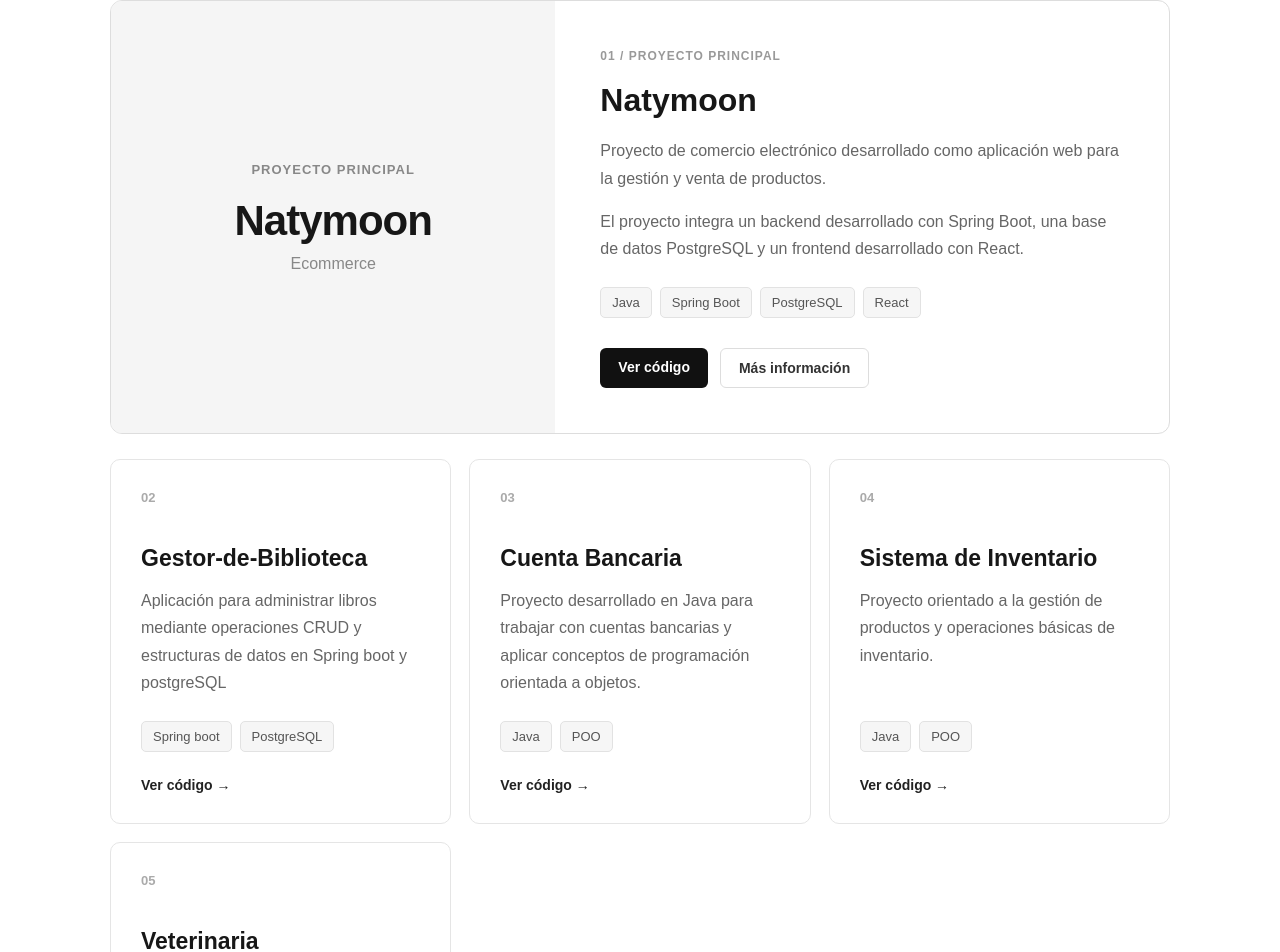
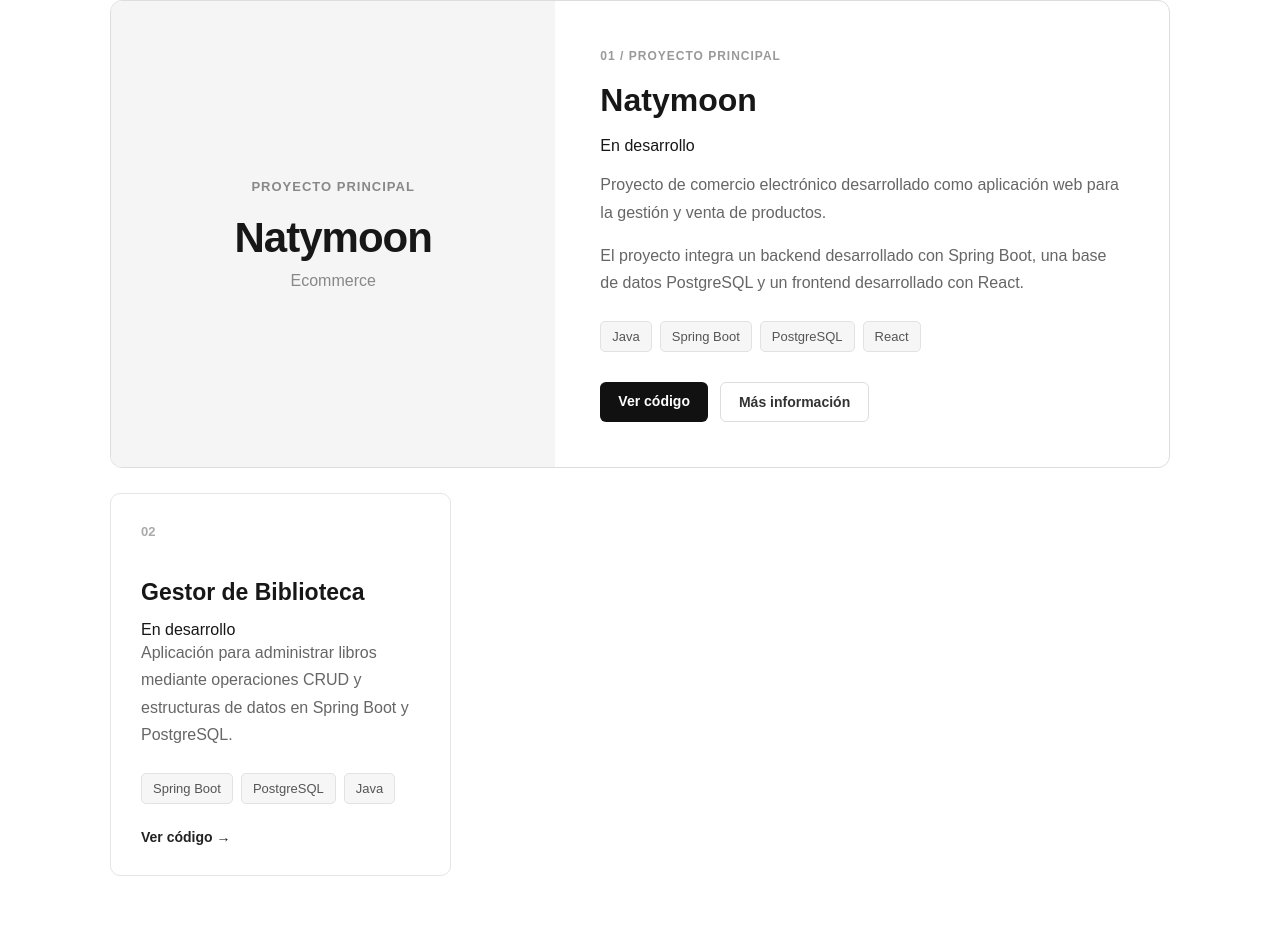
Before and after one commit to pepe907/Mi-Portafolio, a React (Vite) app: page / in a window 1280 px wide. Shown: the part 2409-3361 px from the top of the page. Built offline with nearby package versions, Linux system fonts and the light colour scheme.

Commit message:
feat: Modificacion de proyectos

```diff
--- a/src/App.jsx
+++ b/src/App.jsx
@@ -2,36 +2,13 @@ import './App.css'
 
 const proyectos = [
   {
-    nombre: 'Gestor-de-Biblioteca',
+    nombre: 'Gestor de Biblioteca',
     descripcion:
-      'Aplicación para administrar libros mediante operaciones CRUD y estructuras de datos en Spring boot y postgreSQL',
-    tecnologias: ['Spring boot', 'PostgreSQL'],
+      'Aplicación para administrar libros mediante operaciones CRUD y estructuras de datos en Spring Boot y PostgreSQL.',
+    tecnologias: ['Spring Boot', 'PostgreSQL', 'Java'],
+    estado: 'En desarrollo',
     enlace:
       'https://github.com/pepe907/Gestor-de-biblioteca/tree/main/src/main/java/com/Gestor_biblioteca/biblioteca',
-  },
-  {
-    nombre: 'Cuenta Bancaria',
-    descripcion:
-      'Proyecto desarrollado en Java para trabajar con cuentas bancarias y aplicar conceptos de programación orientada a objetos.',
-    tecnologias: ['Java', 'POO'],
-    enlace:
-      'https://github.com/pepe907/Proyectos_java/tree/main/src/CuentaBancaria',
-  },
-  {
-    nombre: 'Sistema de Inventario',
-    descripcion:
-      'Proyecto orientado a la gestión de productos y operaciones básicas de inventario.',
-    tecnologias: ['Java', 'POO'],
-    enlace:
-      'https://github.com/pepe907/Proyectos_java/tree/main/src/Sistema_De_Inventario',
-  },
-  {
-    nombre: 'Veterinaria',
-    descripcion:
-      'Sistema desarrollado en Java para practicar programación orientada a objetos y organización de clases.',
-    tecnologias: ['Java', 'POO'],
-    enlace:
-      'https://github.com/pepe907/Proyectos_java/tree/main/src/Veterinaria',
   },
 ]
 
@@ -42,6 +19,7 @@ function App() {
         <a href="#inicio" className="logo">
           Agustín
         </a>
+
         <nav>
           <a href="#inicio">Inicio</a>
           <a href="#sobre-mi">Sobre mí</a>
@@ -52,16 +30,14 @@ function App() {
       </header>
 
       <main>
+        {/* PRESENTACIÓN */}
         <section id="inicio" className="presentacion">
-          <p className="saludo">
-            Hola, soy
-          </p>
-          <h1>
-            Agustín Enrique Cabezas Yanguma
-          </h1>
-          <h2>
-            Estudiante de Análisis y Desarrollo de Software
-          </h2>
+          <p className="saludo">Hola, soy</p>
+
+          <h1>Agustín Enrique Cabezas Yanguma</h1>
+
+          <h2>Estudiante de Análisis y Desarrollo de Software</h2>
+
           <p className="descripcion">
             En formación en desarrollo backend, con conocimientos en
             Java, Spring Boot, SQL, PostgreSQL y desarrollo de
@@ -96,15 +72,14 @@ function App() {
           </div>
         </section>
 
+        {/* SOBRE MÍ */}
         <section
           id="sobre-mi"
           className="seccion sobre-mi"
         >
           <div className="titulo-seccion">
             <span>01</span>
-            <h2>
-              Sobre mí
-            </h2>
+            <h2>Sobre mí</h2>
           </div>
 
           <div className="sobre-mi-contenido">
@@ -114,11 +89,13 @@ function App() {
                 con formación en programación y enfoque en desarrollo
                 backend.
               </p>
+
               <p>
                 Actualmente estoy fortaleciendo mis conocimientos en
                 Java, Spring Boot, SQL y desarrollo de aplicaciones
                 web.
               </p>
+
               <p>
                 Me interesa seguir desarrollando proyectos prácticos
                 que me permitan mejorar mis habilidades y adquirir
@@ -131,14 +108,17 @@ function App() {
                 <strong>Enfoque</strong>
                 <span>Backend</span>
               </div>
+
               <div>
                 <strong>Lenguaje principal</strong>
                 <span>Java</span>
               </div>
+
               <div>
                 <strong>Base de datos</strong>
                 <span>PostgreSQL</span>
               </div>
+
               <div>
                 <strong>Formación</strong>
                 <span>SENA - ADSO</span>
@@ -147,25 +127,20 @@ function App() {
           </div>
         </section>
 
+        {/* TECNOLOGÍAS */}
         <section
           id="tecnologias"
           className="seccion tecnologias"
         >
           <div className="titulo-seccion">
             <span>02</span>
-            <h2>
-              Tecnologías
-            </h2>
+            <h2>Tecnologías</h2>
           </div>
 
           <div className="tecnologias-grid">
             <article className="tecnologia">
-              <div className="tecnologia-numero">
-                01
-              </div>
-              <h3>
-                Java
-              </h3>
+              <div className="tecnologia-numero">01</div>
+              <h3>Java</h3>
               <p>
                 Programación orientada a objetos, estructuras de datos
                 y desarrollo de aplicaciones.
@@ -173,24 +148,16 @@ function App() {
             </article>
 
             <article className="tecnologia">
-              <div className="tecnologia-numero">
-                02
-              </div>
-              <h3>
-                Spring Boot
-              </h3>
+              <div className="tecnologia-numero">02</div>
+              <h3>Spring Boot</h3>
               <p>
                 Desarrollo de aplicaciones backend y APIs REST.
               </p>
             </article>
 
             <article className="tecnologia">
-              <div className="tecnologia-numero">
-                03
-              </div>
-              <h3>
-                PostgreSQL
-              </h3>
+              <div className="tecnologia-numero">03</div>
+              <h3>PostgreSQL</h3>
               <p>
                 Diseño, relaciones, consultas y manejo de bases de
                 datos relacionales.
@@ -198,36 +165,24 @@ function App() {
             </article>
 
             <article className="tecnologia">
-              <div className="tecnologia-numero">
-                04
-              </div>
-              <h3>
-                React
-              </h3>
+              <div className="tecnologia-numero">04</div>
+              <h3>React</h3>
               <p>
                 Desarrollo de interfaces web mediante componentes.
               </p>
             </article>
 
             <article className="tecnologia">
-              <div className="tecnologia-numero">
-                05
-              </div>
-              <h3>
-                Git & GitHub
-              </h3>
+              <div className="tecnologia-numero">05</div>
+              <h3>Git & GitHub</h3>
               <p>
                 Control de versiones y administración de proyectos.
               </p>
             </article>
 
             <article className="tecnologia">
-              <div className="tecnologia-numero">
-                06
-              </div>
-              <h3>
-                SQL
-              </h3>
+              <div className="tecnologia-numero">06</div>
+              <h3>SQL</h3>
               <p>
                 Consultas, relaciones y operaciones sobre bases de
                 datos.
@@ -236,34 +191,31 @@ function App() {
           </div>
         </section>
 
+        {/* PROYECTOS */}
         <section
           id="proyectos"
           className="seccion proyectos"
         >
           <div className="titulo-seccion">
             <span>03</span>
-            <h2>
-              Proyectos
-            </h2>
+            <h2>Proyectos</h2>
           </div>
 
           <p className="introduccion-proyectos">
-            Algunos de los proyectos que he desarrollado durante mi
-            proceso de formación.
+            Proyectos que estoy desarrollando durante mi proceso
+            de formación.
           </p>
 
+          {/* NATYMOON */}
           <article className="proyecto proyecto-destacado">
             <div className="proyecto-visual">
               <div className="visual-contenido">
                 <span className="visual-etiqueta">
                   Proyecto principal
                 </span>
-                <h3>
-                  Natymoon
-                </h3>
-                <p>
-                  Ecommerce
-                </p>
+
+                <h3>Natymoon</h3>
+                <p>Ecommerce</p>
               </div>
             </div>
 
@@ -271,13 +223,18 @@ function App() {
               <span className="proyecto-numero">
                 01 / PROYECTO PRINCIPAL
               </span>
-              <h3>
-                Natymoon
-              </h3>
+
+              <h3>Natymoon</h3>
+
+              <span className="estado-proyecto">
+                En desarrollo
+              </span>
+
               <p>
                 Proyecto de comercio electrónico desarrollado como
                 aplicación web para la gestión y venta de productos.
               </p>
+
               <p>
                 El proyecto integra un backend desarrollado con
                 Spring Boot, una base de datos PostgreSQL y un
@@ -300,6 +257,7 @@ function App() {
                 >
                   Ver código
                 </a>
+
                 <a
                   href="#contacto"
                   className="boton-proyecto boton-proyecto-secundario"
@@ -310,6 +268,7 @@ function App() {
             </div>
           </article>
 
+          {/* GESTOR DE BIBLIOTECA */}
           <div className="proyectos-grid">
             {proyectos.map((proyecto, index) => (
               <article
@@ -319,12 +278,14 @@ function App() {
                 <div className="proyecto-card-numero">
                   {String(index + 2).padStart(2, '0')}
                 </div>
-                <h3>
-                  {proyecto.nombre}
-                </h3>
-                <p>
-                  {proyecto.descripcion}
-                </p>
+
+                <h3>{proyecto.nombre}</h3>
+
+                <span className="estado-proyecto">
+                  {proyecto.estado}
+                </span>
+
+                <p>{proyecto.descripcion}</p>
 
                 <div className="tecnologias-proyecto">
                   {proyecto.tecnologias.map((tecnologia) => (
@@ -347,24 +308,23 @@ function App() {
           </div>
         </section>
 
+        {/* CURRICULUM */}
         <section className="seccion cv">
           <div className="titulo-seccion">
             <span>04</span>
-            <h2>
-              Curriculum Vitae
-            </h2>
+            <h2>Curriculum Vitae</h2>
           </div>
 
           <div className="cv-contenido">
             <div>
-              <h3>
-                Mi hoja de vida
-              </h3>
+              <h3>Mi hoja de vida</h3>
+
               <p>
                 Consulta mi formación académica, conocimientos,
                 proyectos y certificaciones.
               </p>
             </div>
+
             <a
               href="/CV-Agustin-Cabezas.pdf"
               target="_blank"
@@ -376,16 +336,15 @@ function App() {
           </div>
         </section>
 
+        {/* CONTACTO */}
         <section
           id="contacto"
           className="contacto"
         >
-          <span className="contacto-numero">
-            05
-          </span>
-          <h2>
-            ¿Quieres conocer mis proyectos?
-          </h2>
+          <span className="contacto-numero">05</span>
+
+          <h2>¿Quieres conocer mis proyectos?</h2>
+
           <p>
             Puedes encontrar mi código y proyectos en GitHub.
           </p>
@@ -412,6 +371,7 @@ function App() {
         </section>
       </main>
 
+      {/* FOOTER */}
       <footer>
         <p>
           © 2026 Agustín Enrique Cabezas Yanguma
```
